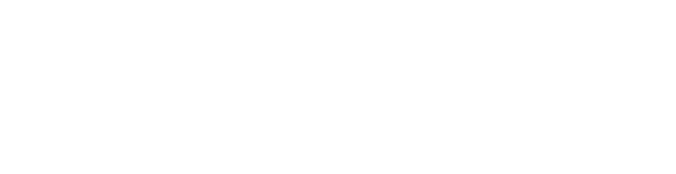
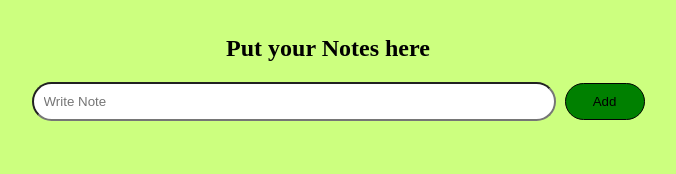
Before and after one commit to SaikatGhoshNIT/SessionNotes, a plain HTML site: page index.html in a window 1280 px wide. Shown: the whole page, without its empty margins (312-988 px from the left). Drawn offline with Linux system fonts and the light colour scheme.

Commit message:
Added basic CSS

```diff
--- a/index.html
+++ b/index.html
@@ -8,6 +8,10 @@
     <script defer src="index.js"></script>
 </head>
 <body>
-
+    <div>
+        <h2>Put your Notes here</h2>
+        <input type="text" placeholder="Write Note">
+        <button class="Add" onclick={addSession}>Add</button>
+    </div>
 </body>
 </html>
--- a/style.css
+++ b/style.css
@@ -0,0 +1,38 @@
+*{
+    margin: 0;
+    padding: 0;
+}
+
+body{
+    background-color: rgb(204, 255, 127);
+    color: black;
+}
+
+div{
+    text-align: center;
+    padding: 30px;
+    margin: 5px;
+}
+
+input{
+    border-radius: 50px;
+    margin: 20px 5px 20px 20px;
+    padding: 10px;
+    width: 500px;
+}
+
+button.Add{
+    background-color: green;
+    padding: 10px;
+    border: 0.5px solid rgb(3, 3, 3);
+    border-radius: 50px;
+    width : 80px;
+}
+
+button.remove{
+    background-color: rgb(247, 61, 41);
+    padding: 10px;
+    border: 0.5px solid rgb(250, 8, 4);
+    border-radius: 50px;
+    width : 80px;
+}
```
